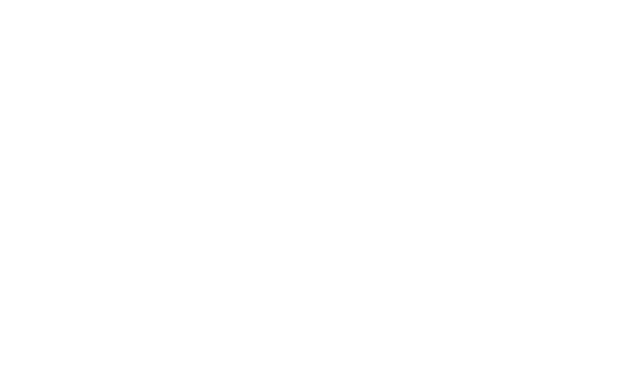
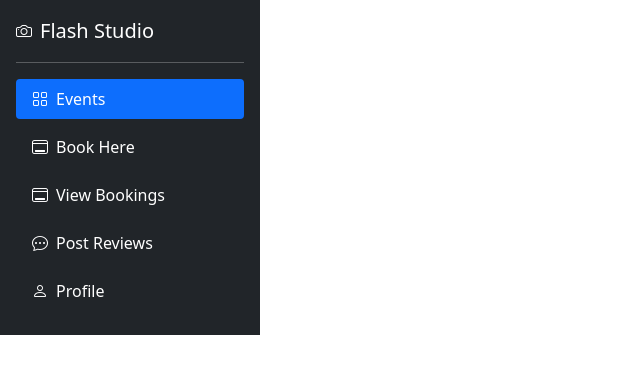
Before and after one commit to FarzanFrost/Flash, a React (Create React App) app in the folder flash-front-end/: page /CustomerNav in a window 1280 px wide. Before the commit this address had no page. Shown: the top 374 px of the page, without its empty margins (0-640 px from the left). Built offline with nearby package versions, Linux system fonts and the light colour scheme.

Commit message:
create a side navigation for cutomer and employee and make a structure for gallery page with header footer and side navigation

```diff
--- a/flash-front-end/src/App.js
+++ b/flash-front-end/src/App.js
@@ -42,6 +42,8 @@
 import GalleryStructure from './UIStructure/GalleryStructure'
 import EventReviewsCustomerStructure from "./UIStructure/EventReviewsCustomerStructure";
 import ViewPackagesPurperty from "./ViewPackagesPurperty";
+import CustomerNav from "./CustomerNav";
+import EmployeeNav from "./EmployeeNav";
 
 function App() {
   return (
@@ -86,14 +88,13 @@
               <Route exact path="/MoreDetailsOfEventsForAdmin" element={ <MoreDetailsOfEventsForAdmin/> } />
               <Route exact path="/ResetPassword" element={ <ResetPasswordContextProviderInterface/> } />
               <Route exact path="/EditEmployee" element={ <EditEmployee/> } />
-              <Route exact path="/Gallery" element={ <SelectImageContextProviderInterface/> } />
+              <Route exact path="/Gallery" element={ <GalleryStructure/> } />
               <Route exact path="/EventReviews" element={ <EventReviewsCustomerContextProviderInterface/> } />
               <Route exact path="/ViewPackagesBirthday" element={ <ViewPackagesBirthday/> } />
               <Route exact path="/ViewPhotos" element={ <ViewPhotos/> } />
               <Route exact path="/UploadEditedPhotos" element={ <UploadEditedPhotos/> } />
               <Route exact path="/EventSelection" element={ <EventSelection/> } />
               <Route exact path="/NewPackage" element={ <NewPackage/> } />
-              <Route exact path="/Gallery" element={ <GalleryStructure/> } />
               <Route exact path="/EventReviews" element={ <EventReviewsCustomerStructure/> } />
               <Route exact path="/CustomerProfile" element={ <CustomerProfile/> } />
               <Route exact path="/EditPackage" element={ <EditPackage/> } />
@@ -105,6 +106,8 @@
               <Route exact path="/CardDetail" element={ <CardDetail/> } />
               <Route exact path="/ChangeBooking" element={ <ChangeBooking/> } />
               <Route exact path="/ViewPackagesPurperty" element={ <ViewPackagesPurperty/> } />
+              <Route exact path="/CustomerNav" element={ <CustomerNav/> } />
+              <Route exact path="/EmployeeNav" element={ <EmployeeNav/> } />
           </Routes>
 
 
--- a/flash-front-end/src/ContextFiles/EventReviewsCustomerContext.js
+++ b/flash-front-end/src/ContextFiles/EventReviewsCustomerContext.js
@@ -7,6 +7,44 @@
     const reviews = [
 
         {
+
+            eventType : "Birthday", reviewContent : "Lorem ipsum dolor sit amet, consectetur adipisicing elit. Quod eos id officiis hic tenetur quae quaerat ad velit ab hic tenetur.",
+            rating : 5 , eventId : 1
+
+        },
+
+        {
+
+            eventType : "Wedding", reviewContent : "Lorem ipsum dolor sit amet, consectetur adipisicing elit. Quod eos id officiis hic tenetur quae quaerat ad velit ab hic tenetur.",
+            rating : 4 , eventId : 1
+
+        },
+
+        {
+
+            eventType : "Anniversary", reviewContent : "Lorem ipsum dolor sit amet, consectetur adipisicing elit. Quod eos id officiis hic tenetur quae quaerat ad velit ab hic tenetur.",
+            rating : 3 , eventId : 1
+
+        },
+
+        {
+
+            eventType : "Batch Meet", reviewContent : "Lorem ipsum dolor sit amet, consectetur adipisicing elit. Quod eos id officiis hic tenetur quae quaerat ad velit ab hic tenetur.",
+            rating : 2 , eventId : 1
+
+        },
+        {
+
+            eventType : "DJ party", reviewContent : "Lorem ipsum dolor sit amet, consectetur adipisicing elit. Quod eos id officiis hic tenetur quae quaerat ad velit ab hic tenetur.",
+            rating : 1 , eventId : 1
+
+        },
+        {
+
+            eventType : "Get-Together", reviewContent : "Lorem ipsum dolor sit amet, consectetur adipisicing elit. Quod eos id officiis hic tenetur quae quaerat ad velit ab hic tenetur.",
+            rating : 0 , eventId : 1
+
+        },{
 
             eventType : "Birthday", reviewContent : "Lorem ipsum dolor sit amet, consectetur adipisicing elit. Quod eos id officiis hic tenetur quae quaerat ad velit ab hic tenetur.",
             rating : 5 , eventId : 1
--- /dev/null
+++ b/flash-front-end/src/CustomerNav.js
@@ -0,0 +1,66 @@
+import React, {useState} from 'react';
+
+const CustomerNav = () =>{
+    return(
+
+        <div className="h-100" >
+
+            <div className="d-flex flex-column flex-shrink-0 p-3 text-white bg-dark" style={{width: "260px",alignItems: "stretch"}}>
+                <a href="" className="d-flex align-items-center mb-3 mb-md-0 me-md-auto text-white text-decoration-none">
+
+                    <i className="bi bi-camera bi me-2"></i>
+                    <span className="fs-5">
+                              Flash Studio
+                           </span>
+
+
+                </a>
+
+                <hr />
+
+                <ul className="nav nav-pills flex-column mb-auto">
+
+                    <li className="nav-item pb-2">
+                        <a href="" className="nav-link active" data-bs-toggle="pill" aria-current="page">
+                            <i className="bi bi-grid bi me-2"></i>
+                            Events
+                        </a>
+                    </li>
+
+                    <li className="nav-item pb-2">
+                        <a href="" className="nav-link text-white" data-bs-toggle="pill">
+                            <i className="bi bi-window-desktop bi me-2"></i>
+                            Book Here
+                        </a>
+                    </li>
+
+                    <li className="nav-item pb-2">
+                        <a href="" className="nav-link text-white" data-bs-toggle="pill">
+                            <i className="bi bi-window-desktop bi me-2"></i>
+                            View Bookings
+                        </a>
+                    </li>
+
+                    <li className="nav-item pb-2">
+                        <a href="" className="nav-link text-white" data-bs-toggle="pill">
+                            <i className="bi bi-chat-dots bi me-2"></i>
+                            Post Reviews
+                        </a>
+                    </li>
+
+                    <li className="nav-item pb-2">
+                        <a href="" className="nav-link text-white" data-bs-toggle="pill">
+                            <i className="bi bi-person bi me-2"></i>
+                            Profile
+                        </a>
+                    </li>
+
+                </ul>
+
+            </div>
+
+        </div>
+    )
+}
+
+export default CustomerNav
--- /dev/null
+++ b/flash-front-end/src/EmployeeNav.js
@@ -0,0 +1,66 @@
+import React, {useState} from 'react';
+
+const EmployeeNav = () =>{
+    return(
+
+        <div className="h-100" >
+
+            <div className="d-flex flex-column flex-shrink-0 p-3 text-white bg-dark" style={{width: "260px",alignItems: "stretch"}}>
+                <a href="" className="d-flex align-items-center mb-3 mb-md-0 me-md-auto text-white text-decoration-none">
+
+                    <i className="bi bi-camera bi me-2"></i>
+                    <span className="fs-5">
+                              Flash Studio
+                           </span>
+
+
+                </a>
+
+                <hr />
+
+                <ul className="nav nav-pills flex-column mb-auto">
+
+                    <li className="nav-item pb-2">
+                        <a href="" className="nav-link active" aria-current="page">
+                            <i className="bi bi-grid bi me-2"></i>
+                            Events
+                        </a>
+                    </li>
+
+                    <li className="nav-item pb-2">
+                        <a href="" className="nav-link text-white">
+                            <i className="bi bi-window-desktop bi me-2"></i>
+                            Book Here
+                        </a>
+                    </li>
+
+                    <li className="nav-item pb-2">
+                        <a href="" className="nav-link text-white">
+                            <i className="bi bi-window-desktop bi me-2"></i>
+                            View Bookings
+                        </a>
+                    </li>
+
+                    <li className="nav-item pb-2">
+                        <a href="" className="nav-link text-white">
+                            <i className="bi bi-chat-dots bi me-2"></i>
+                            Post Reviews
+                        </a>
+                    </li>
+
+                    <li className="nav-item pb-2">
+                        <a href="" className="nav-link text-white">
+                            <i className="bi bi-person bi me-2"></i>
+                            Profile
+                        </a>
+                    </li>
+
+                </ul>
+
+            </div>
+
+        </div>
+    )
+}
+
+export default EmployeeNav
--- a/flash-front-end/src/UIStructure/GalleryStructure.js
+++ b/flash-front-end/src/UIStructure/GalleryStructure.js
@@ -2,7 +2,9 @@
 import SelectImageContextProviderInterface from "../SelectImageContextProviderInterface";
 import Header from "../Header";
 import Footer from "../Footer";
-import SideNavCustomer from "../SideNavCustomer";
+import CustomerNav from "../CustomerNav";
+import EventReviewsCustomer from "../EventReviewsCustomer";
+import EventReviewsCustomerContextProviderInterface from "../EventReviewsCustomerContextProviderInterface";
 
 const GalleryStructure = () => {
 
@@ -12,17 +14,74 @@
 
             <Header/>
 
-            <div className="row">
+            <div className="row h-100 d-flex" >
 
-                <div className="col-2 h-100">
+                <div className="col-2 h-100 flex-grow-1">
 
-                    <SideNavCustomer/>
+                    <div className="h-100" >
+
+                        <div className="d-flex flex-column flex-shrink-0 p-3 text-white bg-dark" style={{width: "260px",alignItems: "stretch", height: "755px"}}>
+                            <a href="" className="d-flex align-items-center mb-3 mb-md-0 me-md-auto text-white text-decoration-none">
+
+                                <i className="bi bi-camera bi me-2"></i>
+                                <span className="fs-5">
+                              Flash Studio
+                           </span>
+
+
+                            </a>
+
+                            <hr />
+
+                            <ul className="nav nav-pills flex-column mb-auto">
+
+                                <li className="nav-item pb-2">
+                                    <a href="" className="nav-link active text-white"  aria-current="page">
+                                        <i className="bi bi-grid bi me-2"></i>
+                                        Events
+                                    </a>
+                                </li>
+
+                                <li className="nav-item pb-2">
+                                    <a href="" className="nav-link text-white" data-bs-toggle="pill">
+                                        <i className="bi bi-window-desktop bi me-2"></i>
+                                        Book Here
+                                    </a>
+                                </li>
+
+                                <li className="nav-item pb-2">
+                                    <a href="" className="nav-link text-white" data-bs-toggle="pill">
+                                        <i className="bi bi-window-desktop bi me-2"></i>
+                                        View Bookings
+                                    </a>
+                                </li>
+
+                                <li className="nav-item pb-2">
+                                    <a href="" className="nav-link text-white" data-bs-toggle="pill">
+                                        <i className="bi bi-chat-dots bi me-2"></i>
+                                        Post Reviews
+                                    </a>
+                                </li>
+
+                                <li className="nav-item pb-2">
+                                    <a href="" className="nav-link text-white" data-bs-toggle="pill">
+                                        <i className="bi bi-person bi me-2"></i>
+                                        Profile
+                                    </a>
+                                </li>
+
+                            </ul>
+
+                        </div>
+
+                    </div>
 
                 </div>
 
                 <div className="col-10">
 
                     <SelectImageContextProviderInterface/>
+                    {/*<EventReviewsCustomerContextProviderInterface id="reviewid"/>*/}
 
                 </div>
 
```
